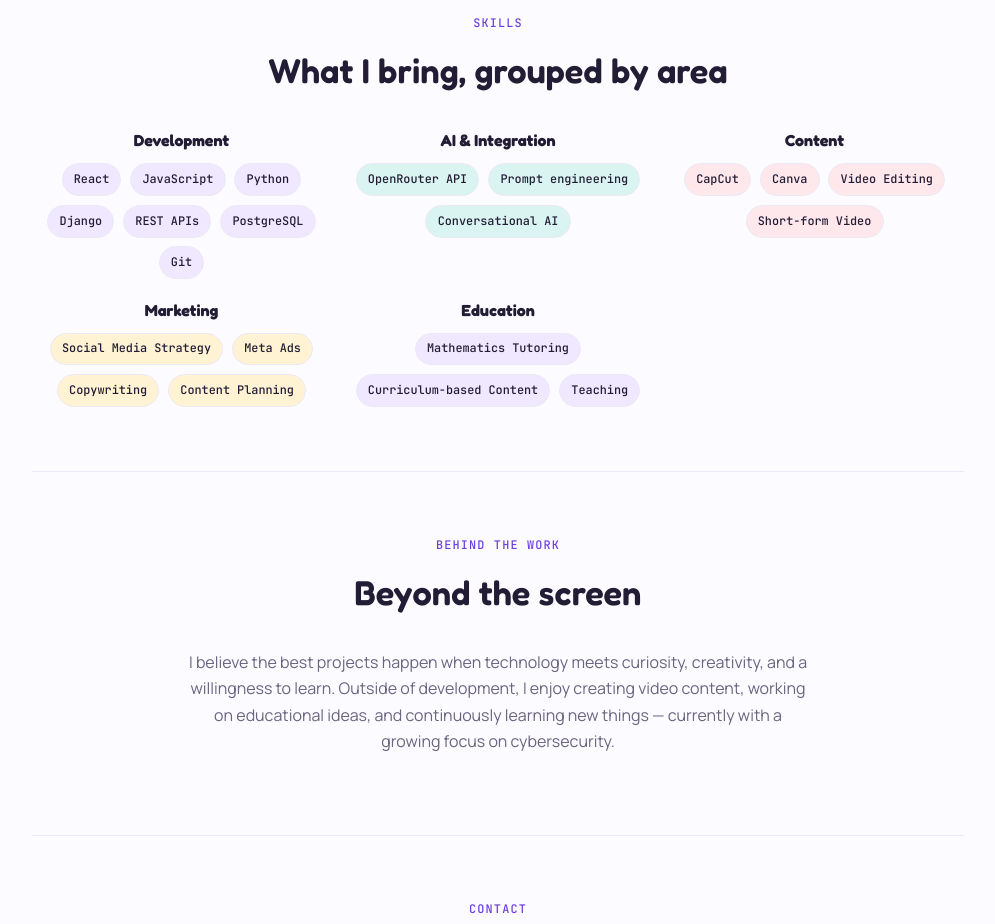
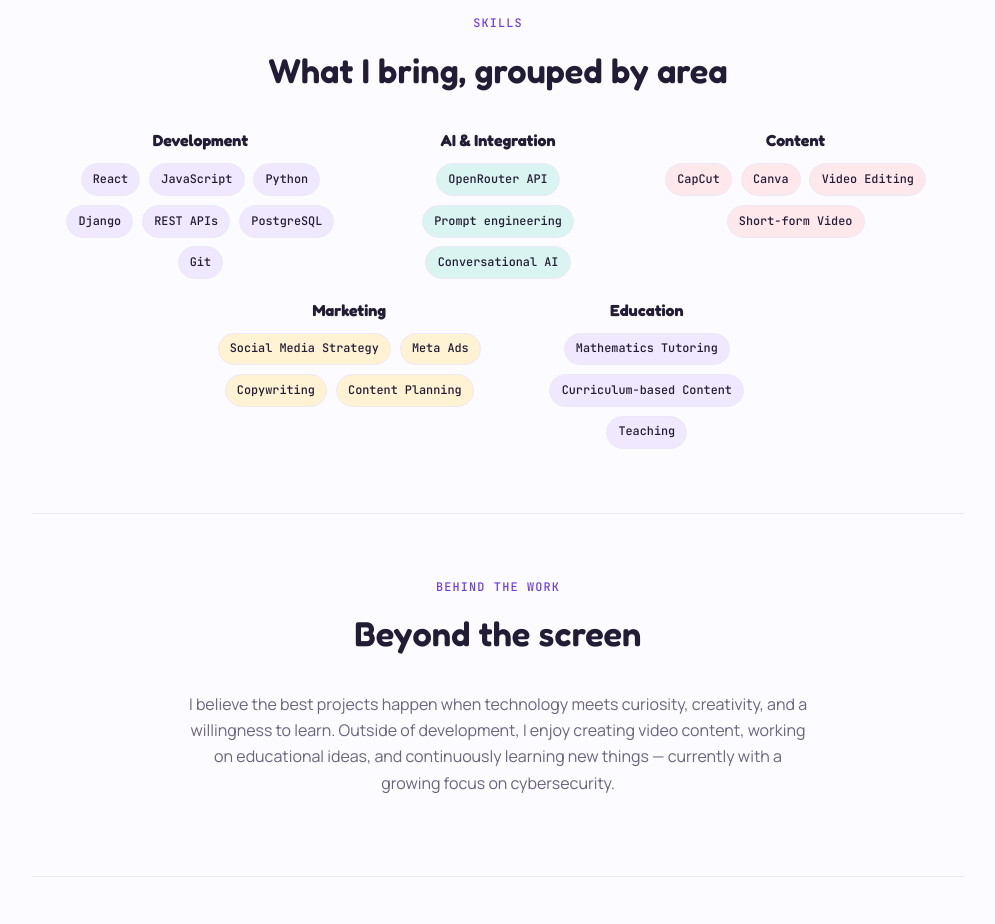
Before and after one commit to nikolovanela/portfolio, a plain HTML site: page index.html in a window 1280 px wide. Shown: the part 7960-8884 px from the top of the page, without its empty margins (142-1137 px from the left). Drawn offline with Linux system fonts and the light colour scheme.

Commit message:
Text update

```diff
--- a/index.html
+++ b/index.html
@@ -263,8 +263,8 @@
   /* cybersecurity focus */
 
   /* skills */
-  .skills-grid{ display:grid; grid-template-columns:repeat(auto-fit,minmax(220px,1fr)); gap:1.1rem; justify-content:center; }
-  .skill-block{ text-align:center; }
+  .skills-grid{ display:flex; flex-wrap:wrap; justify-content:center; gap:1.1rem; }
+  .skill-block{ text-align:center; flex:1 1 240px; max-width:280px; }
   .skill-block h4{ font-family:"Fredoka"; font-size:1rem; margin:0 0 0.6rem; color:var(--text); }
   .skill-block .chips .chip{ background:var(--surface-2); color:var(--text); border:1px solid var(--rule); }
   .skill-block:nth-child(1) .chip{ background:color-mix(in srgb, var(--violet) 14%, var(--surface)); }
```
